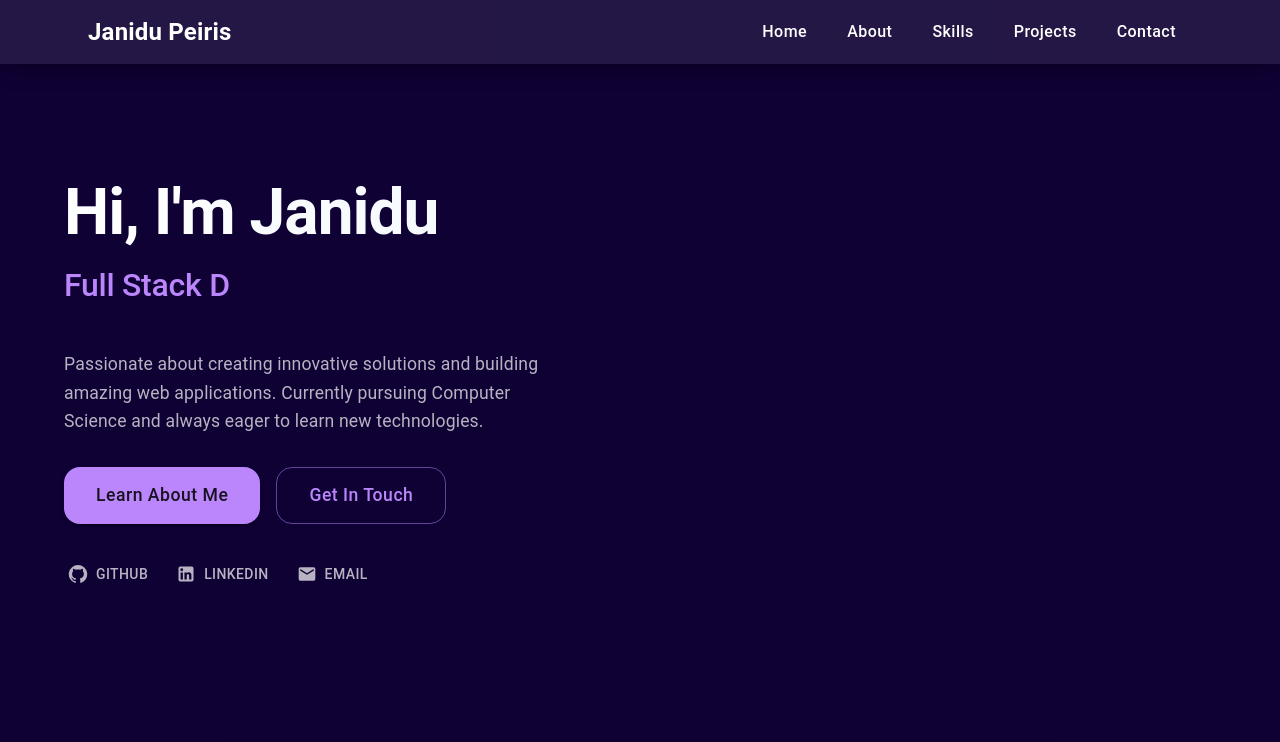
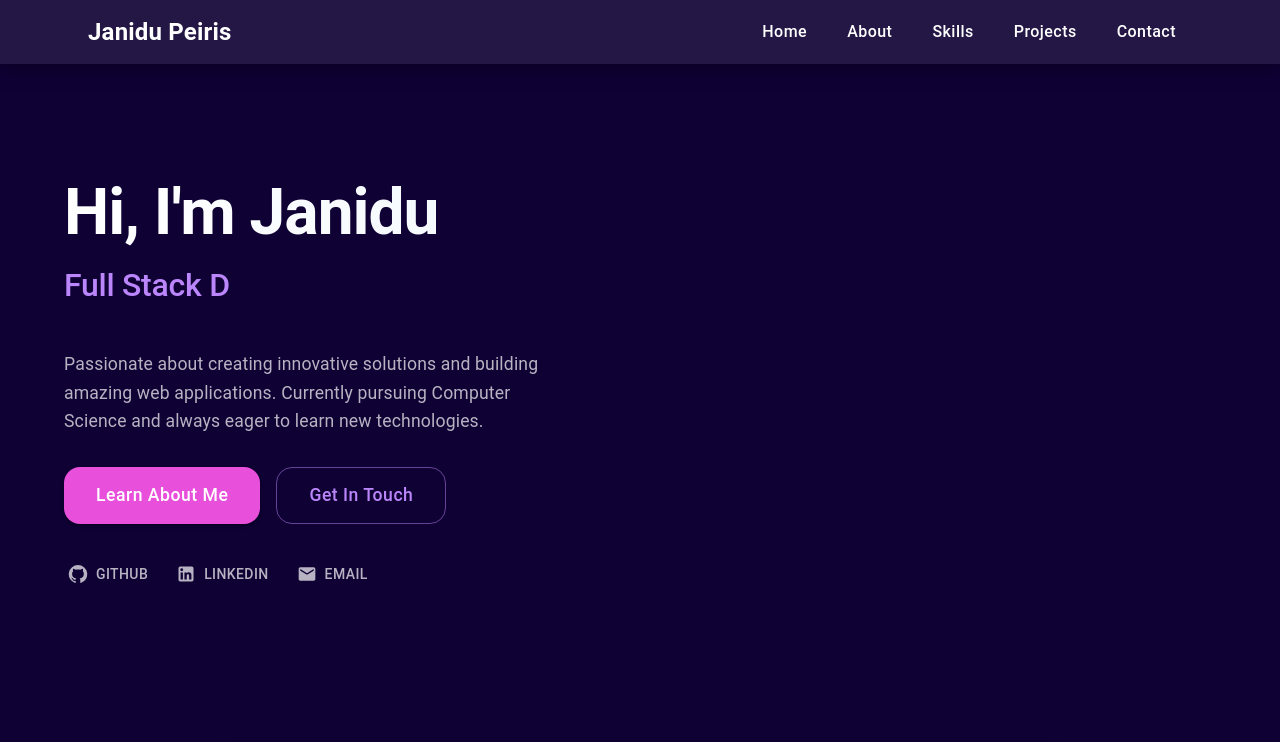
Before and after one commit to JaniduP2003/Portfolio_Website_Final, a React (Create React App) app: page / in a window 1280 px wide. Shown: the top 742 px of the page. Built offline with nearby package versions, Linux system fonts and the light colour scheme.

Commit message:
test pipeline test chage the couler of learn about me

```diff
--- a/src/components/sections/HeroSection.js
+++ b/src/components/sections/HeroSection.js
@@ -119,10 +119,14 @@ export default function HeroSection({ scrollToSection }) {
                 onClick={() => scrollToSection('about')}
                 sx={{
                   px: 4,
-                  py: 1.5,
+                  py: 1.5,ontSize: '1.1rem',
                   borderRadius: 2,
                   textTransform: 'none',
                   fontSize: '1.1rem',
+    backgroundColor: '#e84fdbff', // custom purple
+    color: '#fff',              // text color
+    '&:hover': {
+      backgroundColor: '#7d0083ff',}
                 }}
               >
                 Learn About Me
```
